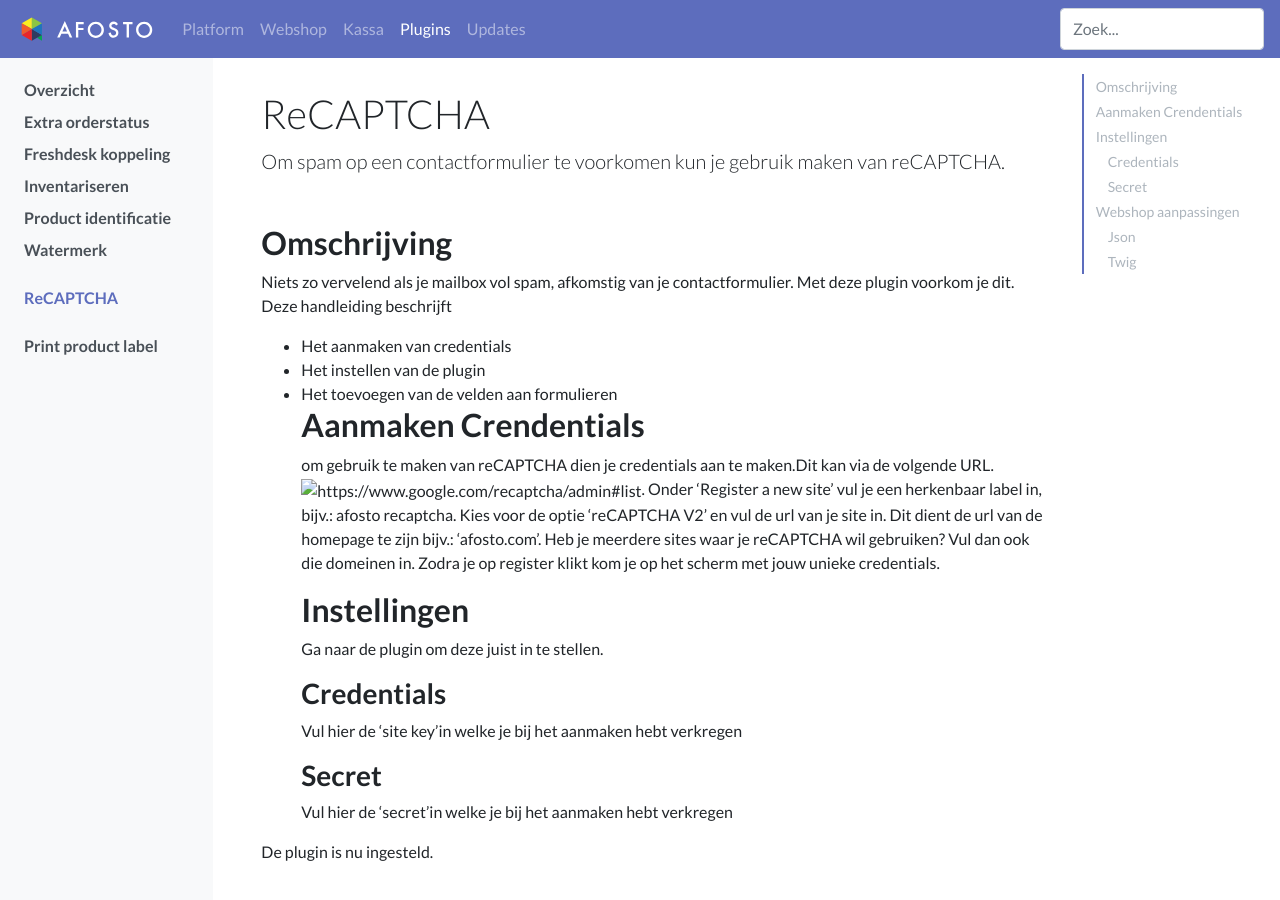
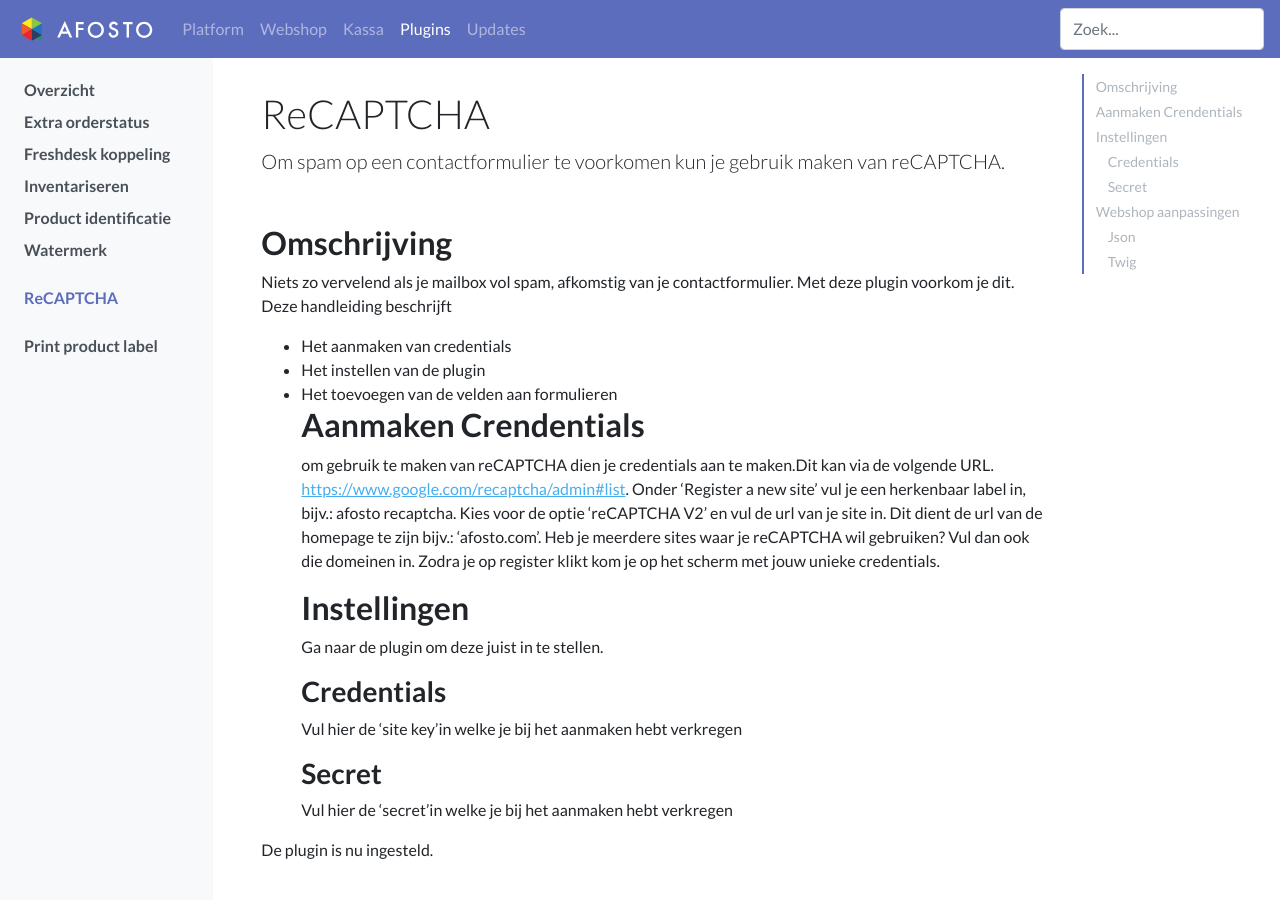
Before and after one commit to afosto/afosto-docs, a Jekyll site: the page built from plugins/recaptcha.md, in a window 1280 px wide and 900 px high. Built offline with Jekyll 4.4.1, drawn with Linux system fonts in a browser that asks for light colours; part of the change alters nothing that is shown.

Commit message:
FIX recaptcha google link

```diff
--- a/plugins/recaptcha.md
+++ b/plugins/recaptcha.md
@@ -16,7 +16,7 @@ Niets zo vervelend als je mailbox vol spam, afkomstig van je contactformulier. M
 * Het instellen van de plugin
 * Het toevoegen van de velden aan formulieren
 ## Aanmaken Crendentials
-om gebruik te maken van reCAPTCHA dien je credentials aan te maken.Dit kan via de volgende URL. ![https://www.google.com/recaptcha/admin#list](https://www.google.com/recaptcha/admin#list).
+om gebruik te maken van reCAPTCHA dien je credentials aan te maken.Dit kan via de volgende URL. [https://www.google.com/recaptcha/admin#list](https://www.google.com/recaptcha/admin#list){:target="_blank"}.
 Onder 'Register a new site' vul je een herkenbaar label in, bijv.: afosto recaptcha.
 Kies voor de optie 'reCAPTCHA V2' en vul de url van je site in. Dit dient de url van de homepage te zijn bijv.: 'afosto.com'. Heb je meerdere sites waar je reCAPTCHA wil gebruiken? Vul dan ook die domeinen in.
 Zodra je op register klikt kom je op het scherm met jouw unieke credentials.
```
